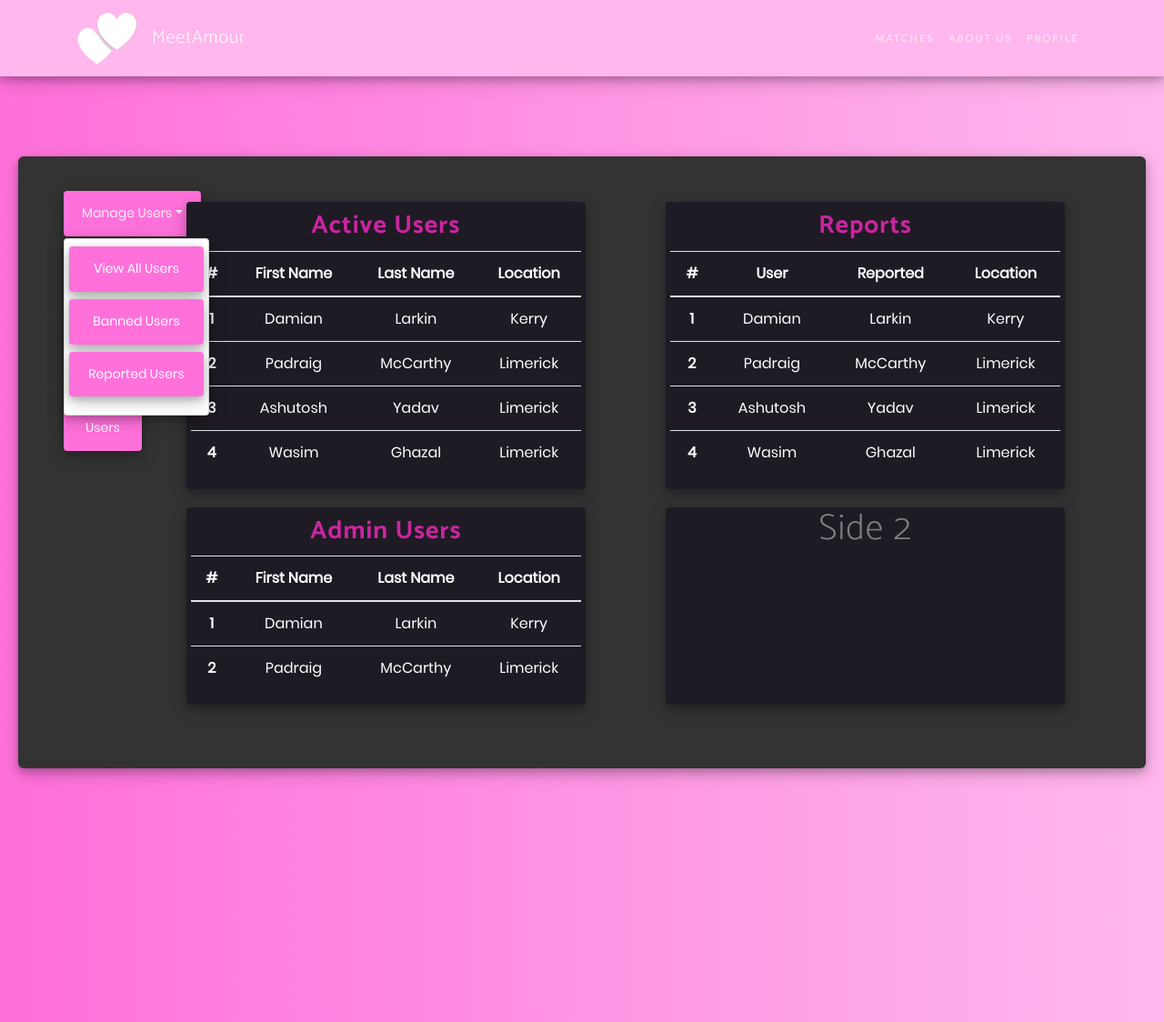
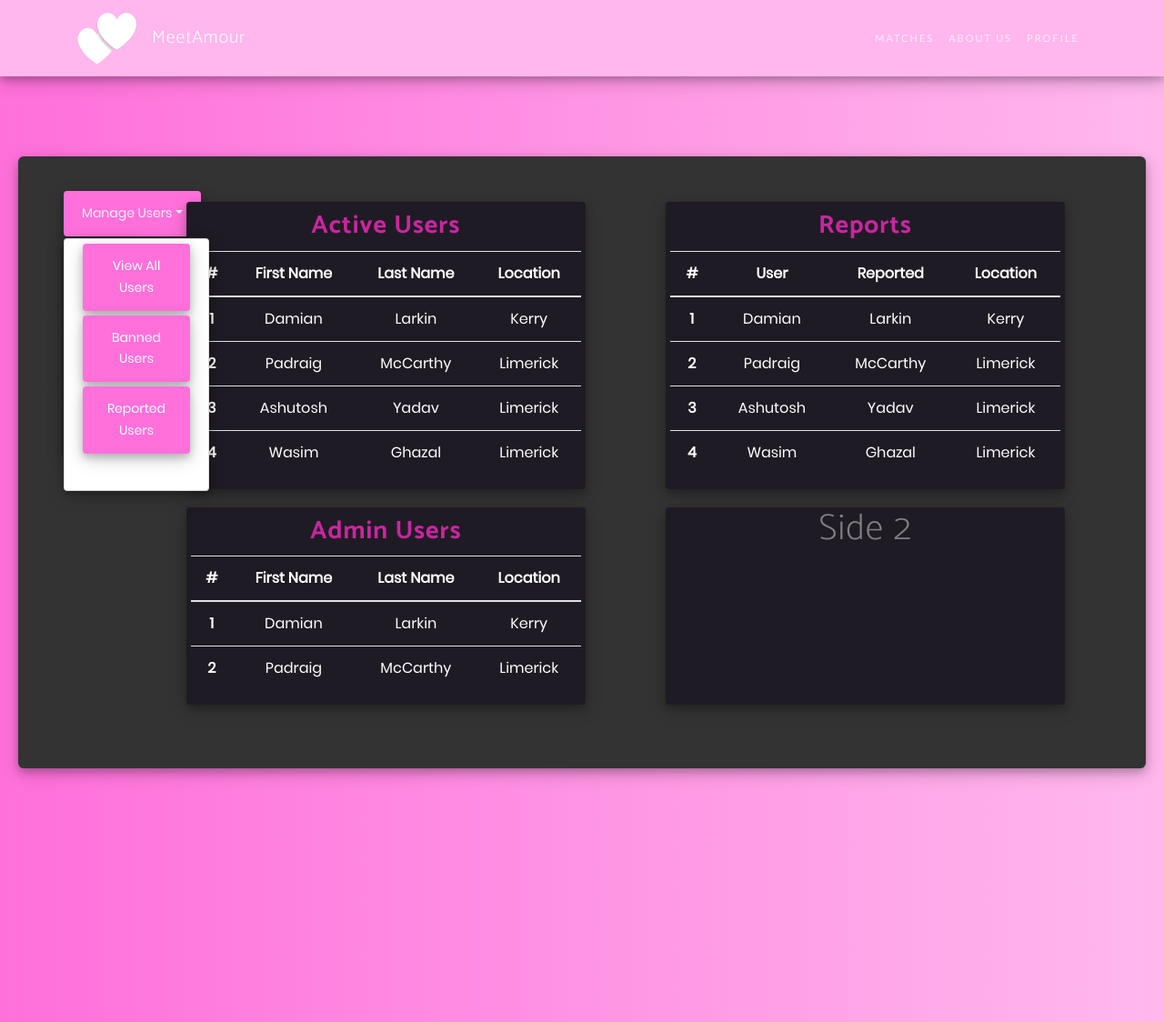
Before and after one commit to padraigmc/Meet-Amour, a PHP site: page /admin.php in a window 1280 px wide, after a click on "Manage Users". Shown: the top 1124 px of the page at 91% size. Run offline with PHP 8.4, Linux system fonts and the light colour scheme; some web fonts are replaced.

Commit message:
Attempted to fix the dropdown buttons

```diff
--- a/css/main.css
+++ b/css/main.css
@@ -173,9 +173,8 @@ iframe {
 .dropdown-menu {
   background: #fff;
   border-radius: 4px;
-  padding: 5px;
-  padding-top: 20px;
-  padding-bottom: 0px;
+  margin-bottom: 20px;
+  padding: 20px;
   box-shadow: 0 4px 8px 0 rgba(0, 0, 0, 0.2), 0 6px 20px 0 rgba(0, 0, 0, 0.19);
 }
 
--- a/user_profile.php
+++ b/user_profile.php
@@ -136,7 +136,7 @@
 		} else {
 	?>
 
-	<div class="row">
+	<div class="form-row">
 		<div class="col-lg-3">
 			<img id="picture" src="<?php echo ($profile_image_path) ? $profile_image_path : "img/blank-profile.png"; ?>" alt="" class="img-fluid" height="300" width="300">
 		</div>
@@ -204,7 +204,7 @@
 			</table>
 
 		</div>
-		<div class="col-lg-1 button align-self-start">
+		<div class="col-lg-1">
 		<a type="button" class="dropdown-toggle" data-toggle="dropdown">Manage Profile</a>
       		<div class="dropdown-menu mx-auto text-center">
         		<a href="profile-edit.php" class="button w-100">Edit Profile</a>
```
